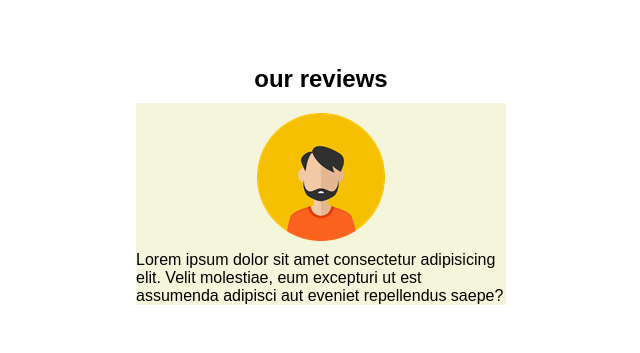
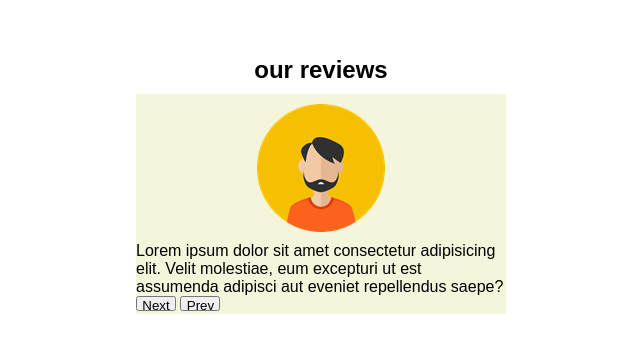
Before and after one commit to Jan0Fu/review-generator, a plain HTML site: page index.html in a window 1280 px wide. Shown: the part 215-568 px from the top of the page, without its empty margins (319-959 px from the left). Drawn offline with Linux system fonts and the light colour scheme.

Commit message:
Added buttons

```diff
--- a/index.html
+++ b/index.html
@@ -20,8 +20,13 @@
                 </div>
                 <h4 id="author"></h4>
                 <p id="info">Lorem ipsum dolor sit amet consectetur adipisicing elit. Velit molestiae, eum excepturi ut est assumenda adipisci aut eveniet repellendus saepe?</p>
+                <div>
+                    <button class="button next-btn">Next</button>
+                    <button class="button prev-btn">Prev</button>
+                </div>
 
             </div>
+            <p></p>
         </section>
     </main>
     <script src="./script.js"></script>
--- a/style.css
+++ b/style.css
@@ -25,3 +25,7 @@ body {
     width: 370px;
     background-color: beige;
 }
+.button {
+    width: 40px;
+    height: 15px;
+}
```
